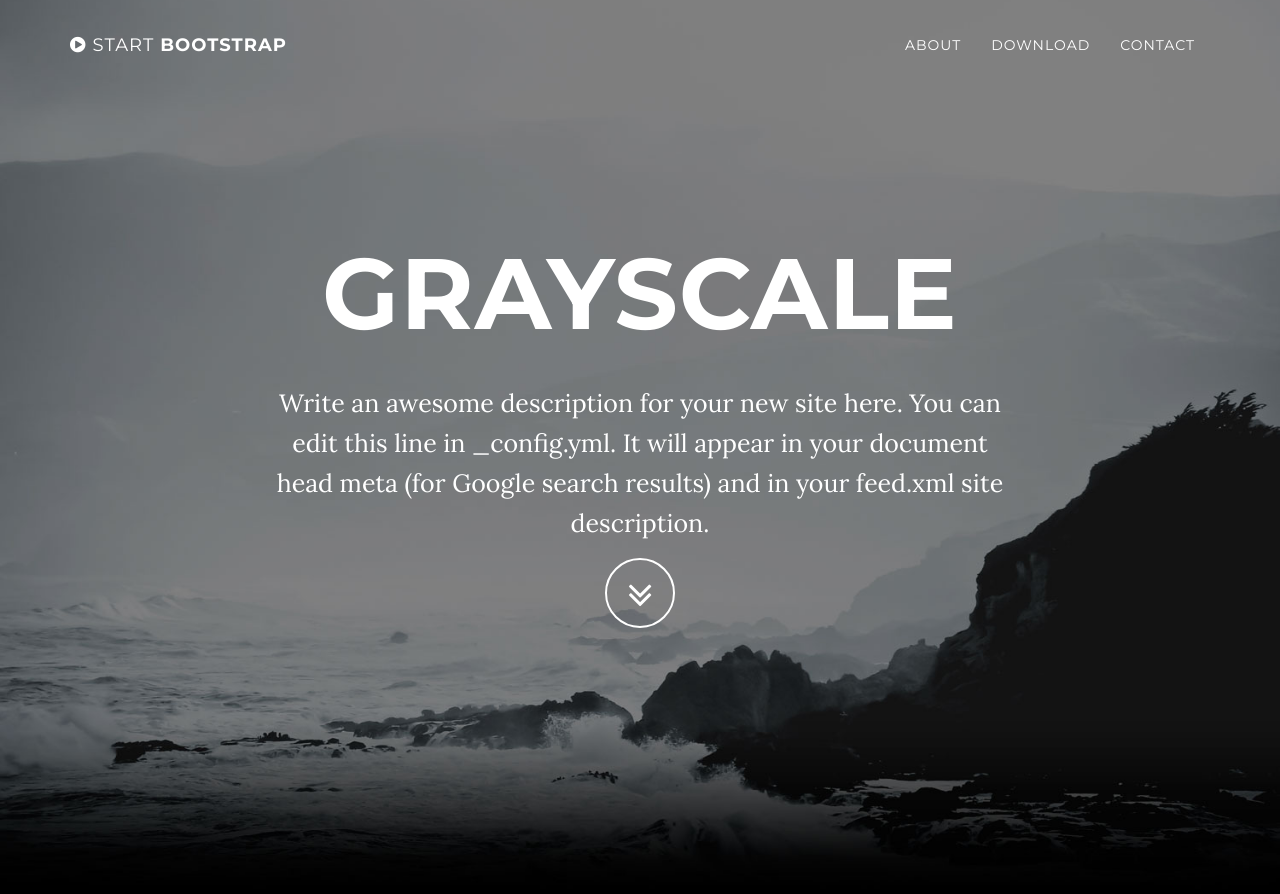
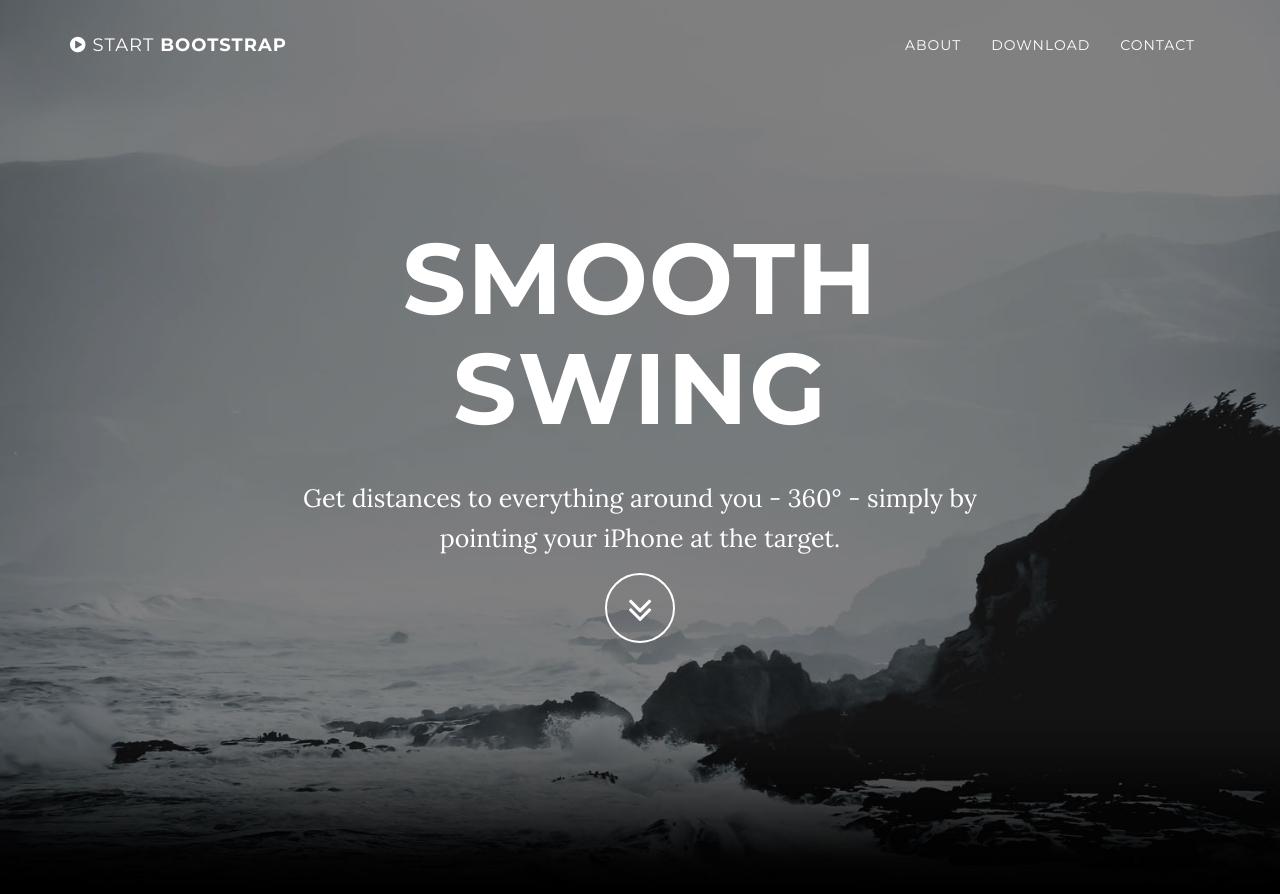
Before and after one commit to SmoothSwing/SmoothSwing.github.io, a Jekyll site: the page built from index.html, in a window 1280 px wide and 900 px high. Shown: the top 894 px of the window. Built offline with Jekyll 4.4.1, drawn with Linux system fonts in a browser that asks for light colours; some of the changed text lies outside the part shown.

Commit message:
More, BASE

```diff
--- a/_config.yml
+++ b/_config.yml
@@ -1,29 +1,27 @@
 # Site settings
-title: Grayscale
-email: your-email@domain.com
-url: https://example.github.io
-description: "Write an awesome description for your new site here. You can edit this line in _config.yml. It will appear in your document head meta (for Google search results) and in your feed.xml site description."
+title: Smooth Swing
+email: smoothswingapp@icloud.com
+url: https://smoothswing.github.io
+description: "Get distances to everything around
+you - 360° - simply by pointing
+your iPhone at the target."
 
 # Color settings (hex-codes without the leading hash-tag)
 color:
-  primary-dark: '#000000'
-  links: '#219ab3'
+  primary-dark: '#0F059E'
+  links: '#5AC8FA'
 
 # Footer settings
-footer: Your Website
+footer: Smooth Swing
 
 # Social networks usernames (many more available: google-plus, flickr, dribbble, pinterest, instagram, tumblr, linkedin, etc.)
 social:
   - title: twitter
-    url: https://twitter.com/SBootstrap
+    url: https://twitter.com
   - title: facebook
-    url:
-  - title: stack-overflow
-    url: http://stackoverflow.com/questions/tagged/jekyll
-  - title: bitbucket
-    url: http://bitbucket.org/jekyll
-  - title: github
-    url: https://github.com/IronSummitMedia/startbootstrap
+    url: https://facebook.com
+  - title: instagram
+    url: http://instagram.com
 
 # Build settings
 markdown: kramdown
```
Also changed, not shown: 3 other files.
